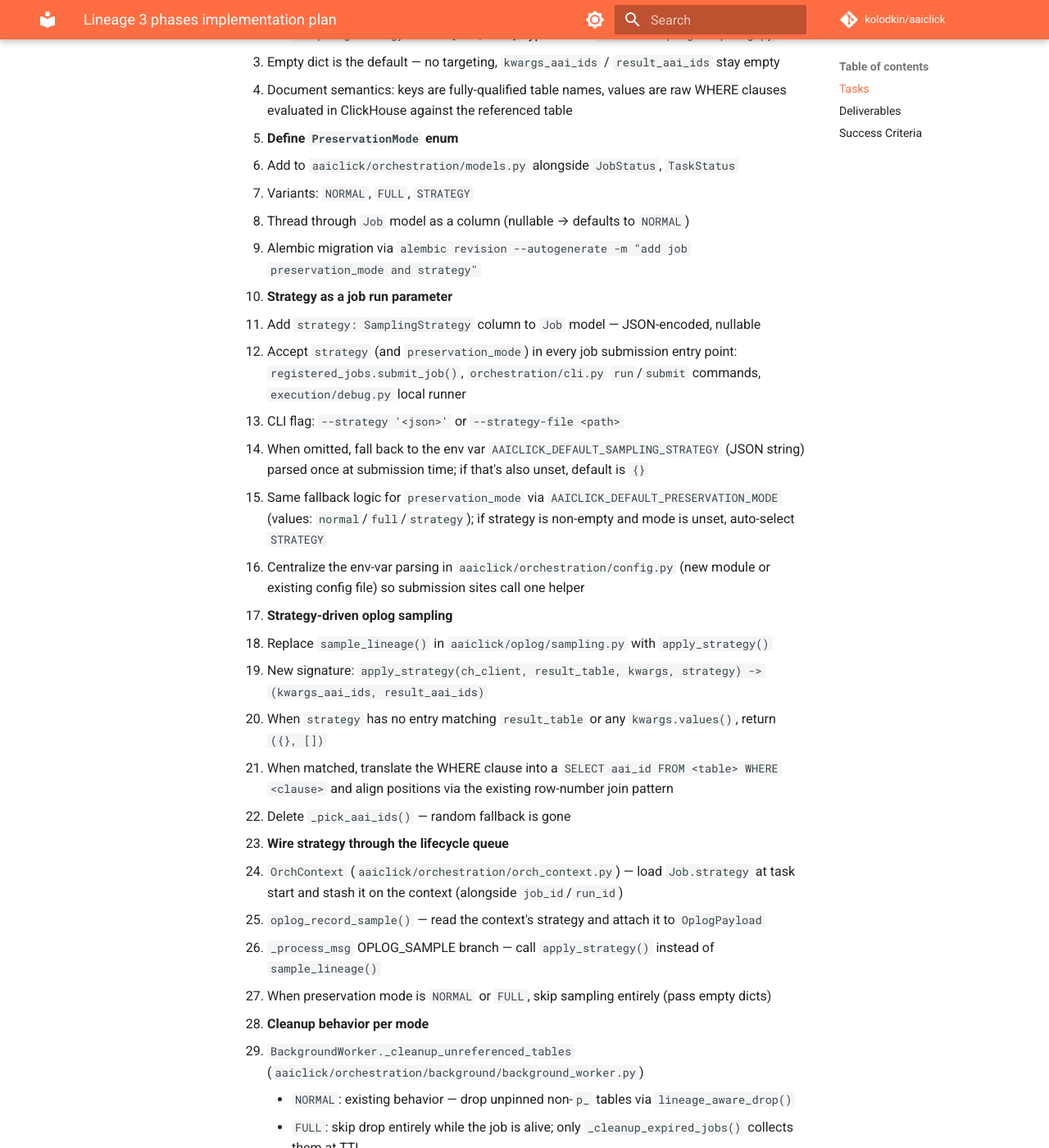
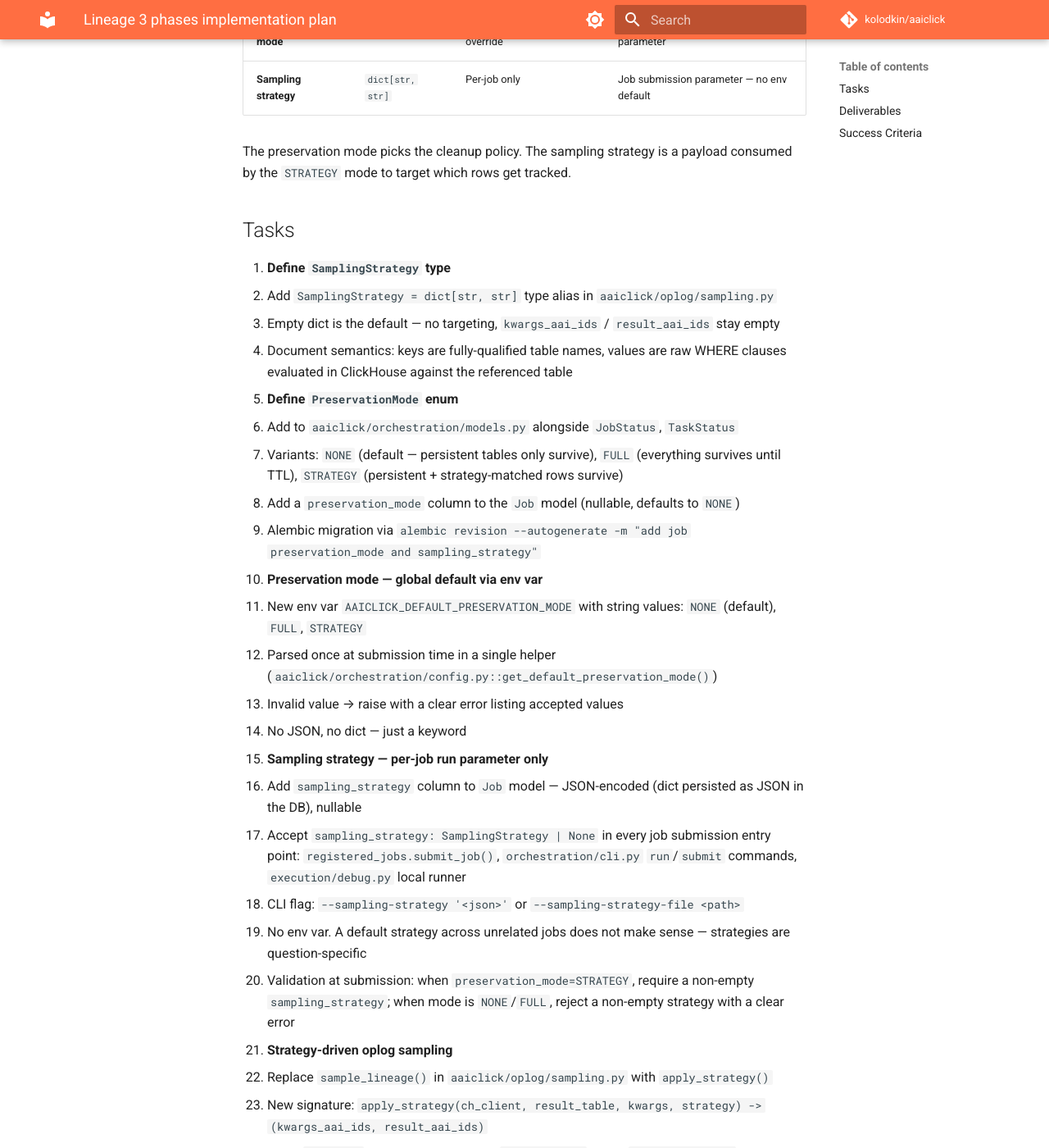
Before and after one commit to kolodkin/aaiclick, an MkDocs documentation site: the page built from docs/lineage_3_phases_implementation_plan.md, in a window 1280 px wide and 1400 px high, scrolled down 634 px. Shown: the whole window at 82% size. Built offline with MkDocs 1.6.1 and Material for MkDocs 9.7.7, drawn with Linux system fonts in a browser that asks for light colours; comment, search, counter and statistics services are not loaded; some of the changed text lies outside the part shown.

Commit message:
refactor: separate preservation mode from sampling strategy in plan
Preservation mode is an enum (NONE/FULL/STRATEGY) configured globally via
AAICLICK_DEFAULT_PRESERVATION_MODE and overridable per job. Sampling
strategy stays a per-job dict[str, str] with no env default since
strategies are question-specific. Mode NORMAL renamed to NONE.

```diff
--- a/docs/lineage_3_phases_implementation_plan.md
+++ b/docs/lineage_3_phases_implementation_plan.md
@@ -15,6 +15,16 @@ Phase 1 is already in place (`backward_oplog()`, `forward_oplog()`,
 **Objective**: Replace random oplog sampling with a strategy-driven interface,
 and give jobs a three-way run mode that controls cleanup behavior.
 
+Two distinct concepts, kept separate throughout:
+
+| Concept               | Type                | Scope               | Configured via                                                 |
+|-----------------------|---------------------|---------------------|----------------------------------------------------------------|
+| **Preservation mode** | Enum                | Global default + per-job override | Env var (default) or job submission parameter   |
+| **Sampling strategy** | `dict[str, str]`    | Per-job only        | Job submission parameter — no env default                      |
+
+The preservation mode picks the cleanup policy. The sampling strategy is a
+payload consumed by the `STRATEGY` mode to target which rows get tracked.
+
 ## Tasks
 
 1. **Define `SamplingStrategy` type**
@@ -24,73 +34,79 @@ and give jobs a three-way run mode that controls cleanup behavior.
 
 2. **Define `PreservationMode` enum**
    - Add to `aaiclick/orchestration/models.py` alongside `JobStatus`, `TaskStatus`
-   - Variants: `NORMAL`, `FULL`, `STRATEGY`
-   - Thread through `Job` model as a column (nullable → defaults to `NORMAL`)
-   - Alembic migration via `alembic revision --autogenerate -m "add job preservation_mode and strategy"`
+   - Variants: `NONE` (default — persistent tables only survive), `FULL` (everything survives until TTL), `STRATEGY` (persistent + strategy-matched rows survive)
+   - Add a `preservation_mode` column to the `Job` model (nullable, defaults to `NONE`)
+   - Alembic migration via `alembic revision --autogenerate -m "add job preservation_mode and sampling_strategy"`
 
-3. **Strategy as a job run parameter**
-   - Add `strategy: SamplingStrategy` column to `Job` model — JSON-encoded, nullable
-   - Accept `strategy` (and `preservation_mode`) in every job submission entry point: `registered_jobs.submit_job()`, `orchestration/cli.py` `run`/`submit` commands, `execution/debug.py` local runner
-   - CLI flag: `--strategy '<json>'` or `--strategy-file <path>`
-   - When omitted, fall back to the env var `AAICLICK_DEFAULT_SAMPLING_STRATEGY` (JSON string) parsed once at submission time; if that's also unset, default is `{}`
-   - Same fallback logic for `preservation_mode` via `AAICLICK_DEFAULT_PRESERVATION_MODE` (values: `normal`/`full`/`strategy`); if strategy is non-empty and mode is unset, auto-select `STRATEGY`
-   - Centralize the env-var parsing in `aaiclick/orchestration/config.py` (new module or existing config file) so submission sites call one helper
+3. **Preservation mode — global default via env var**
+   - New env var `AAICLICK_DEFAULT_PRESERVATION_MODE` with string values: `NONE` (default), `FULL`, `STRATEGY`
+   - Parsed once at submission time in a single helper (`aaiclick/orchestration/config.py::get_default_preservation_mode()`)
+   - Invalid value → raise with a clear error listing accepted values
+   - No JSON, no dict — just a keyword
 
-4. **Strategy-driven oplog sampling**
+4. **Sampling strategy — per-job run parameter only**
+   - Add `sampling_strategy` column to `Job` model — JSON-encoded (dict persisted as JSON in the DB), nullable
+   - Accept `sampling_strategy: SamplingStrategy | None` in every job submission entry point: `registered_jobs.submit_job()`, `orchestration/cli.py` `run`/`submit` commands, `execution/debug.py` local runner
+   - CLI flag: `--sampling-strategy '<json>'` or `--sampling-strategy-file <path>`
+   - No env var. A default strategy across unrelated jobs does not make sense — strategies are question-specific
+   - Validation at submission: when `preservation_mode=STRATEGY`, require a non-empty `sampling_strategy`; when mode is `NONE`/`FULL`, reject a non-empty strategy with a clear error
+
+5. **Strategy-driven oplog sampling**
    - Replace `sample_lineage()` in `aaiclick/oplog/sampling.py` with `apply_strategy()`
    - New signature: `apply_strategy(ch_client, result_table, kwargs, strategy) -> (kwargs_aai_ids, result_aai_ids)`
    - When `strategy` has no entry matching `result_table` or any `kwargs.values()`, return `({}, [])`
    - When matched, translate the WHERE clause into a `SELECT aai_id FROM <table> WHERE <clause>` and align positions via the existing row-number join pattern
    - Delete `_pick_aai_ids()` — random fallback is gone
 
-5. **Wire strategy through the lifecycle queue**
-   - `OrchContext` (`aaiclick/orchestration/orch_context.py`) — load `Job.strategy` at task start and stash it on the context (alongside `job_id`/`run_id`)
-   - `oplog_record_sample()` — read the context's strategy and attach it to `OplogPayload`
+6. **Wire strategy through the lifecycle queue**
+   - `OrchContext` (`aaiclick/orchestration/orch_context.py`) — load `Job.preservation_mode` and `Job.sampling_strategy` at task start and stash on the context (alongside `job_id`/`run_id`)
+   - `oplog_record_sample()` — when mode is `STRATEGY`, read the strategy from context and attach it to `OplogPayload`; otherwise enqueue an OPLOG_RECORD (no sampling)
    - `_process_msg` OPLOG_SAMPLE branch — call `apply_strategy()` instead of `sample_lineage()`
-   - When preservation mode is `NORMAL` or `FULL`, skip sampling entirely (pass empty dicts)
 
-6. **Cleanup behavior per mode**
+7. **Cleanup behavior per preservation mode**
    - `BackgroundWorker._cleanup_unreferenced_tables` (`aaiclick/orchestration/background/background_worker.py`)
-     - `NORMAL`: existing behavior — drop unpinned non-`p_` tables via `lineage_aware_drop()`
+     - `NONE`: existing behavior — drop unpinned non-`p_` tables via `lineage_aware_drop()`
      - `FULL`: skip drop entirely while the job is alive; only `_cleanup_expired_jobs()` collects them at TTL
      - `STRATEGY`: drop but keep strategy-matched rows — `lineage_aware_drop()` already preserves `operation_log`-referenced ids, which is exactly the strategy output
    - `lineage_aware_drop()` — remove the `LIMIT 10` random fallback; when no lineage ids exist, just drop
 
-7. **Remove dead code and config**
+8. **Remove dead code and config**
    - `backward_oplog_row()` and `RowLineageStep` from `aaiclick/oplog/lineage.py` — Phase 3 will reintroduce a strategy-aware replacement
    - Update `aaiclick/oplog/__init__.py` re-exports
    - `AAICLICK_OPLOG_SAMPLE_SIZE` env var from `sampling.py` and `docs/oplog.md`
    - `DEFAULT_FALLBACK_SAMPLE` from `cleanup.py`
 
-8. **Tests**
+9. **Tests**
    - `aaiclick/oplog/test_sampling.py` — `apply_strategy()` with matching / non-matching tables, multi-kwarg ops, empty strategy
    - `aaiclick/orchestration/test_preservation_mode.py` — submit jobs in each mode, verify which tables survive after completion
-   - `aaiclick/orchestration/test_job_parameters.py` — submission honors `strategy` / `preservation_mode` args, falls back to env vars, and env vars parse correctly (valid JSON, invalid JSON rejected, unknown mode rejected)
-   - Extend `aaiclick/oplog/test_collector.py` — assert `kwargs_aai_ids` / `result_aai_ids` stay empty under `NORMAL` mode
+   - `aaiclick/orchestration/test_job_parameters.py` — submission honors `preservation_mode` and `sampling_strategy` args, env var fallback for mode, rejection of invalid env values, rejection of non-empty strategy under `NONE`/`FULL`, rejection of empty strategy under `STRATEGY`
+   - Extend `aaiclick/oplog/test_collector.py` — assert `kwargs_aai_ids` / `result_aai_ids` stay empty under `NONE` mode
    - Delete `backward_oplog_row` tests
 
-9. **Docs**
-   - `docs/oplog.md` — drop `AAICLICK_OPLOG_SAMPLE_SIZE` row, describe `SamplingStrategy`, document `AAICLICK_DEFAULT_SAMPLING_STRATEGY` and `AAICLICK_DEFAULT_PRESERVATION_MODE`
-   - `docs/data_context.md` — new section "Preservation Modes" with the three-mode table from `lineage_3_phases.md`
-   - `docs/orchestration.md` — add `strategy` / `preservation_mode` to the job submission parameter reference
+10. **Docs**
+    - `docs/oplog.md` — drop `AAICLICK_OPLOG_SAMPLE_SIZE` row, describe `SamplingStrategy`, document `AAICLICK_DEFAULT_PRESERVATION_MODE`
+    - `docs/data_context.md` — new section "Preservation Modes" with the three-mode table from `lineage_3_phases.md`
+    - `docs/orchestration.md` — add `preservation_mode` and `sampling_strategy` to the job submission parameter reference
 
 ## Deliverables
 
 - `SamplingStrategy` type alias exported from `aaiclick.oplog`
-- `PreservationMode` enum exported from `aaiclick.orchestration`
-- Job submission accepts `strategy` and `preservation_mode` as run parameters, persisted on `Job`
-- `AAICLICK_DEFAULT_SAMPLING_STRATEGY` and `AAICLICK_DEFAULT_PRESERVATION_MODE` env-var defaults
+- `PreservationMode` enum (`NONE` / `FULL` / `STRATEGY`) exported from `aaiclick.orchestration`
+- `Job` model carries both `preservation_mode` and `sampling_strategy` columns
+- Job submission accepts both as run parameters
+- `AAICLICK_DEFAULT_PRESERVATION_MODE` env-var default (keyword string)
 - All random-sampling code paths removed
 - Alembic migration applied locally and via `/generate-migration`
 - Green test suite including new preservation-mode tests
 
 ## Success Criteria
 
-- A job submitted with `preservation_mode=NORMAL` behaves exactly as today (persistent tables only survive)
+- A job submitted with `preservation_mode=NONE` behaves exactly as today (persistent tables only survive)
 - A job submitted with `preservation_mode=FULL` leaves every intermediate table in place until TTL
-- A job submitted with `preservation_mode=STRATEGY` leaves only strategy-matched rows
-- `submit_job(..., strategy={"t_foo": "x = 1"})` persists the strategy on the `Job` row and drives sampling at every OPLOG_SAMPLE call
-- Setting `AAICLICK_DEFAULT_SAMPLING_STRATEGY='{"t_foo": "x = 1"}'` applies to every job that doesn't pass an explicit strategy
+- A job submitted with `preservation_mode=STRATEGY, sampling_strategy={"t_foo": "x = 1"}` persists the strategy on the `Job` row and leaves only matching rows at cleanup time
+- Setting `AAICLICK_DEFAULT_PRESERVATION_MODE=FULL` makes every job that doesn't pass an explicit mode run in `FULL`
+- Invalid `AAICLICK_DEFAULT_PRESERVATION_MODE` raises at startup with a clear error
+- Non-empty `sampling_strategy` without `preservation_mode=STRATEGY` is rejected at submission
 - No references to `AAICLICK_OPLOG_SAMPLE_SIZE` remain
 - No `grep` hits for `sample_lineage|_pick_aai_ids|backward_oplog_row|RowLineageStep`
 
@@ -168,11 +184,11 @@ source-to-output row trace for the targeted rows.
    - No user annotation required — detection is automatic
 
 2. **Replay API — thin wrapper over job submission**
-   - Phase 0 already made `strategy` and `preservation_mode` first-class job run parameters, so replay is just a resubmission with those fields populated
-   - Add `replay_job(job_id, strategy)` to `aaiclick/orchestration/registered_jobs.py` that:
+   - Phase 0 already made `preservation_mode` and `sampling_strategy` first-class job run parameters, so replay is just a resubmission with those fields populated
+   - Add `replay_job(job_id, sampling_strategy)` to `aaiclick/orchestration/registered_jobs.py` that:
      1. Loads the original job's task graph
      2. Walks backward from terminal tasks, stopping at input tasks (their outputs are persistent — reuse in place)
-     3. Calls the normal `submit_job()` path with `strategy=strategy`, `preservation_mode=STRATEGY`, and a `replay_of` pointer to the original
+     3. Calls the normal `submit_job()` path with `sampling_strategy=sampling_strategy`, `preservation_mode=STRATEGY`, and a `replay_of` pointer to the original
    - Alembic migration for `jobs.replay_of` nullable foreign key
 
 3. **Row-trace query**
@@ -180,7 +196,7 @@ source-to-output row trace for the targeted rows.
    - Return a `RowLineageStep` chain ending at input tables
 
 4. **CLI / agent integration**
-   - `aaiclick replay <job_id> --strategy <json>` command in `aaiclick/orchestration/cli.py` (thin wrapper over the existing `submit` command's `--strategy` flag from Phase 0)
+   - `aaiclick replay <job_id> --sampling-strategy <json>` command in `aaiclick/orchestration/cli.py` (thin wrapper over the existing `submit` command's flags from Phase 0)
    - `debug_agent` end-to-end: question → `produce_strategy()` → `replay_job()` → `backward_oplog_row()` → explanation with row-level evidence
 
 5. **Tests**
@@ -195,7 +211,7 @@ source-to-output row trace for the targeted rows.
 
 ## Deliverables
 
-- `replay_job(job_id, strategy)` API + CLI command
+- `replay_job(job_id, sampling_strategy)` API + CLI command
 - Automatic input-task detection
 - Strategy-aware `backward_oplog_row()`
 - End-to-end debug agent flow: question → strategy → replay → row trace → explanation
```
Also changed, not shown: docs/lineage_3_phases.md (+6 -1 lines).
